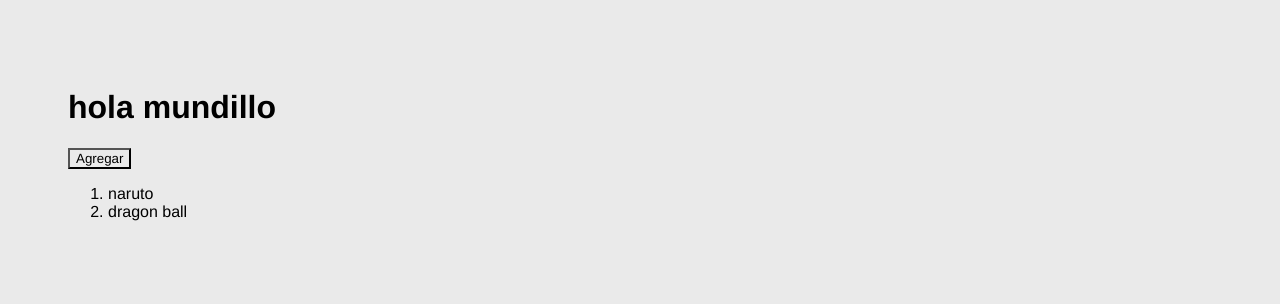
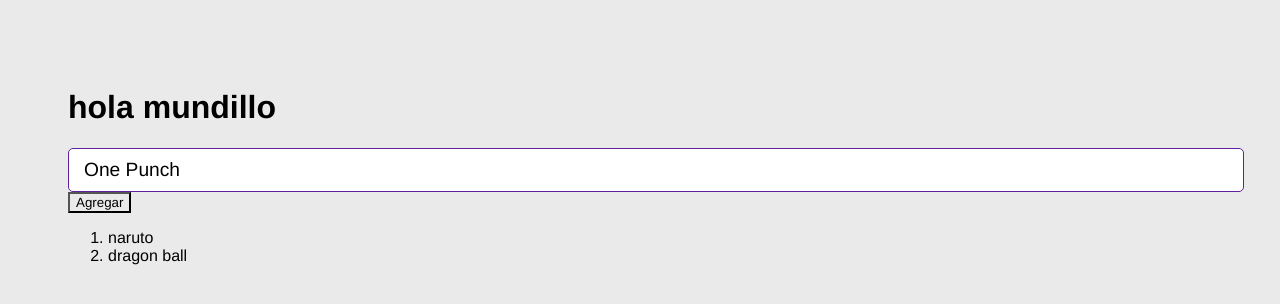
Before and after one commit to jhonino/react-01-GifExpertApp, a React (Vite) app: page / in a window 1280 px wide. Shown: the top 304 px of the page. Built offline with nearby package versions, Linux system fonts and the light colour scheme.

Commit message:
Componente AddCategory 1

```diff
--- a/src/GifExpertApp.jsx
+++ b/src/GifExpertApp.jsx
@@ -1,4 +1,5 @@
 import { useState } from "react"
+import { AddCategory } from "./components/AddCategory";
 
 export const GifExpertApp = () => {
 
@@ -6,13 +7,16 @@ export const GifExpertApp = () => {
 
     const onAddCategory = () => {
 
-        setCategories(prevCate => [...prevCate, 'blade']);
+        setCategories(prevCate => [...prevCate, 'blade']);    //setCategories([...categories, 'blade']);     porque uno y porque el otro.. averigua
 
     }
 
     return(
         <>
         <h1>hola mundillo</h1>
+
+        <AddCategory/>
+
         <button onClick={onAddCategory}>Agregar</button>
         <ol>
             {   //la llaves determinan una expersion de java script
--- /dev/null
+++ b/src/components/AddCategory.jsx
@@ -0,0 +1,25 @@
+import { useState } from "react"
+
+export const AddCategory = () => {
+
+    const[inputValue, setInputValue] = useState('One Punch');
+
+    const onInputChange = ({target}) => {
+        console.log(target.value);
+        setInputValue(target.value);
+    }
+   /*  sin desestructuracion
+   const onInputChange = ({event}) => {
+        console.log(event.arget.value);
+        setInputValue( event.target.value);
+    }*/
+
+    return(
+        <input
+            type="text"
+            placeholder="Ingrese una Categoria"
+            value={ inputValue }
+            onChange={ onInputChange }   // onChange={ (event) => onInputChange(event) }
+        />
+    )
+}
```
